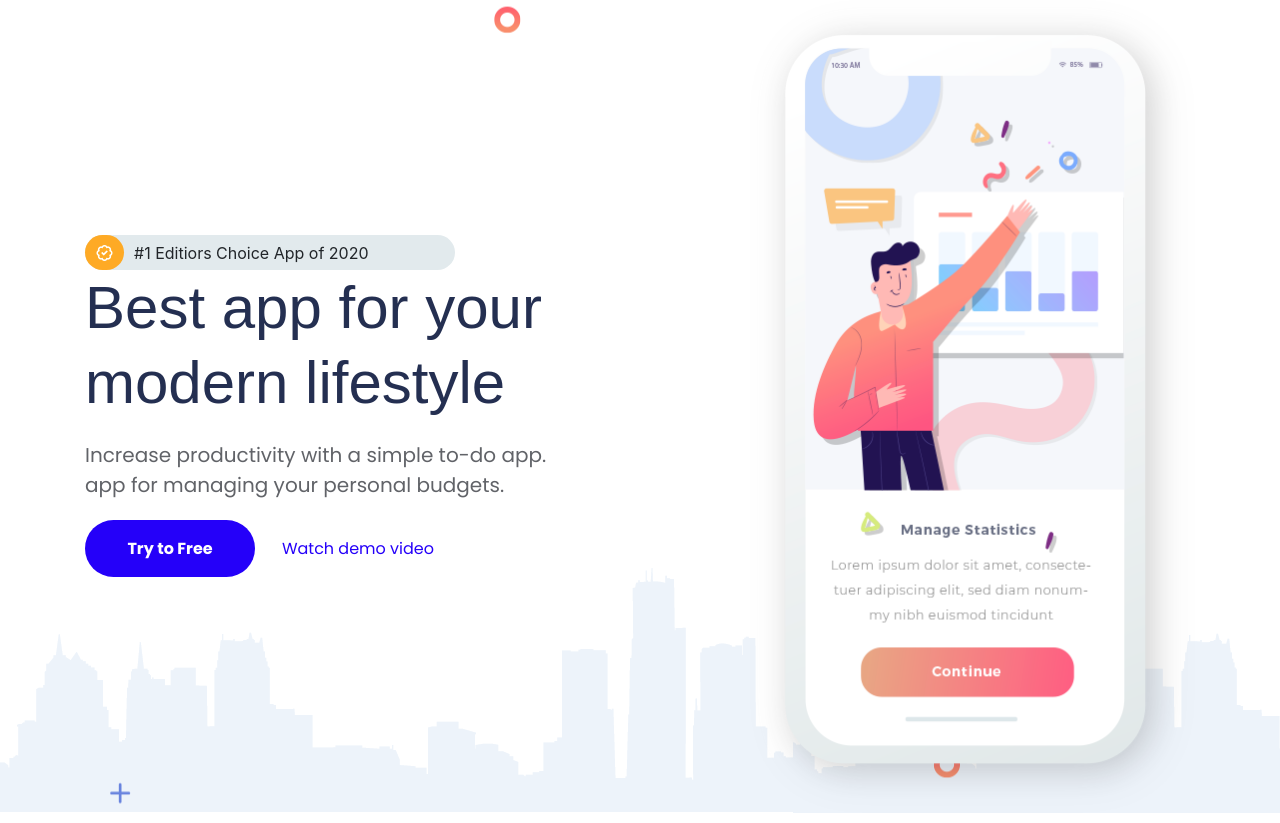
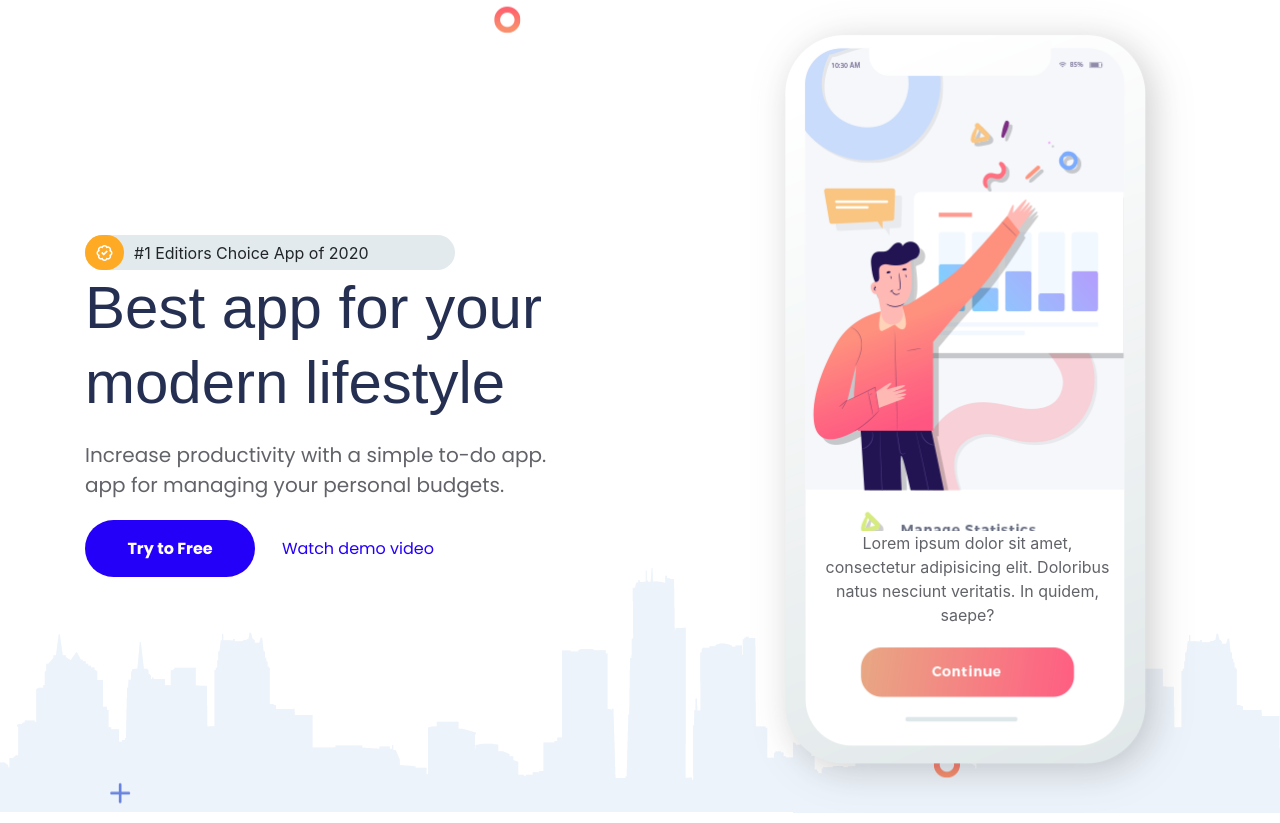
Before and after one commit to skripchak/applab, a PHP site: page / in a window 1280 px wide. Shown: the part 248-1071 px from the top of the page. Run offline with PHP 8.4, Linux system fonts and the light colour scheme; some libraries are stand-ins or nearby versions.

Commit message:
Added to block in image

```diff
--- a/assets/css/main.css
+++ b/assets/css/main.css
@@ -1,4 +1,22 @@
-@import url(https://fonts.googleapis.com/css2?family=Poppins:wght@100;200;300;400;500;600;700;900&display=swap);header {
+@import url(https://fonts.googleapis.com/css2?family=Poppins:wght@100;200;300;400;500;600;700;900&display=swap);* {
+  padding: 0;
+  margin: 0;
+  text-decoration: none; }
+  * ul, * li {
+    padding: 0;
+    margin: 0;
+    list-style: none; }
+  * .btn {
+    font-family: Poppins, sans-serif;
+    font-size: 1rem;
+    color: white; }
+  @media (max-width: 991.98px) {
+    * {
+      text-align: center; }
+      * .apps_features, * .best_app, * .choose_app, * .code_integration, * .download, * .extra_charges, * .likes, * .questions, * .satisfaction, * .ultimate_features {
+        padding: 50px 0; } }
+
+header {
   padding: 100px 0 70px;
   margin: auto; }
   header .row {
@@ -62,7 +80,7 @@
       display: flex;
       justify-content: center;
       align-items: center;
-      color: #fff;
+      color: white;
       margin: 0 10px 0 0; }
   .best-app .title {
     line-height: 75px;
@@ -82,7 +100,7 @@
     .best-app .link .btn {
       font-family: Poppins, sans-serif;
       font-size: 1rem;
-      color: #fff;
+      color: white;
       font-weight: 700;
       width: 170px;
       height: 57px;
@@ -141,7 +159,7 @@
     color: #40975f; }
   .apps_features .row .wrapper {
     margin: 92px 0; }
-    .apps_features .row .wrapper .row {
+    .apps_features .row .wrapper .wro {
       max-width: 450px;
       margin: auto; }
   .apps_features .row .caption {
@@ -212,7 +230,7 @@
   .code_integration .row .wrapper .btn {
     font-family: Poppins, sans-serif;
     font-size: 1rem;
-    color: #fff;
+    color: white;
     font-weight: 700;
     border-radius: 29px;
     background-color: #2500f9;
@@ -249,7 +267,7 @@
       padding: 15px 0; }
 
 @media (max-width: 1199.98px) {
-  .ultimate_features .container .row {
+  .ultimate_features .container .wro {
     align-items: center;
     margin: auto;
     text-align: center; }
@@ -327,7 +345,7 @@
     .extra_charges .wrap_switch .switch .btn_active {
       font-family: Poppins, sans-serif;
       font-size: 1rem;
-      color: #fff;
+      color: white;
       margin: auto;
       font-weight: 700;
       width: 136px;
@@ -345,7 +363,7 @@
     .extra_charges .aside .wrapper {
       box-shadow: 4px 55px 62px rgba(144, 163, 177, 0.18);
       border-radius: 9px;
-      background-color: #ffffff;
+      background-color: white;
       margin: 50px 0; }
       .extra_charges .aside .wrapper .top {
         background: linear-gradient(to bottom, #fefeff, #f4f7f9); }
@@ -385,7 +403,7 @@
         background-color: #2500f9;
         font-family: "Poppins - Semi Bold", sans-serif;
         font-size: 1rem;
-        color: #fff;
+        color: white;
         margin: 20px 0; }
         @media (max-width: 575.98px) {
           .extra_charges .aside .wrapper .bottom .btn {
@@ -503,7 +521,7 @@ footer {
       footer .container .row .logo p {
         padding: 0;
         margin: 0;
-        color: #fff; }
+        color: white; }
       footer .container .row .logo .orange {
         color: #fcae61; }
     footer .container .row .nav .menu {
@@ -520,31 +538,26 @@ footer {
       footer .container .row .nav .menu li a {
         font-family: Poppins, sans-serif;
         font-size: 1rem;
-        color: #fff; }
+        color: white; }
     footer .container .row .socials i {
-      color: #fff;
+      color: white;
       padding: 0 11.4px; }
     footer .container .row .copyright {
       font-family: Poppins, sans-serif;
       font-size: 0.875rem;
-      color: #fff;
+      color: white;
       opacity: 0.21;
       padding: 91px 0 0; }
 
-* {
-  padding: 0;
-  margin: 0;
-  text-decoration: none; }
-  * ul, * li {
-    padding: 0;
-    margin: 0;
-    list-style: none; }
-  * .btn {
-    font-family: Poppins, sans-serif;
-    font-size: 1rem;
-    color: #fff; }
-  @media (max-width: 991.98px) {
-    * {
-      text-align: center; }
-      * .apps_features, * .best_app, * .choose_app, * .code_integration, * .download, * .extra_charges, * .likes, * .questions, * .satisfaction, * .ultimate_features {
-        padding: 50px 0; } }
+#image {
+  position: relative; }
+  #image .wrap {
+    background: white;
+    text-align: center;
+    display: flex;
+    justify-content: center;
+    width: 60%;
+    position: absolute;
+    bottom: 170px;
+    left: 90px;
+    color: #616368; }
--- a/assets/main.js
+++ b/assets/main.js
@@ -91,9 +91,9 @@
   !*** ./scss/main.scss ***!
   \************************/
 /*! no static exports found */
-/***/ (function(module, exports) {
+/***/ (function(module, exports, __webpack_require__) {
 
-eval("throw new Error(\"Module build failed (from ./node_modules/sass-loader/dist/cjs.js):\\n\\n          @include font($family: \\\"Poppins - Semi Bold\\\",#fff);\\n                                                      ^\\n      Ordinal arguments must precede named arguments\\n      in /home/sooqqa/Applab/scss/components/extra_charges.scss (line 86, column 56)\");\n\n//# sourceURL=webpack:///./scss/main.scss?");
+eval("module.exports = __webpack_require__.p + \"css/main.css\";\n\n//# sourceURL=webpack:///./scss/main.scss?");
 
 /***/ }),
 
--- a/index.html
+++ b/index.html
@@ -73,8 +73,12 @@
                     <a class="d-sm-block d-none" href="#">Watch demo video</a>
                 </div>
             </div>
-            <div class="image col-lg-5 ">
+            <div class="image col-lg-5 " id="image">
                 <img class="w-sm-100" src="images/phone.png" alt="phone">
+                <div class="wrap">
+                    <p>Lorem ipsum dolor sit amet, consectetur adipisicing elit.
+                        Doloribus natus nesciunt veritatis. In quidem, saepe?</p>
+                </div>
             </div>
         </div>
     </div>
--- a/phptest/index.php
+++ /dev/null
@@ -1,2 +0,0 @@
-<?php
-echo "Hello";
--- a/scss/components/_global.scss
+++ b/scss/components/_global.scss
@@ -1,5 +1,6 @@
 *{
-  @include pm();
+
+  @include pm;
   text-decoration: none;
 
   ul, li, {
--- a/scss/components/extra_charges.scss
+++ b/scss/components/extra_charges.scss
@@ -83,7 +83,7 @@
           height: 56px;
           border-radius: 28px;
           background-color: $sapphirine;
-          @include font($family: "Poppins - Semi Bold",#fff);
+          @include font($family: "Poppins - Semi Bold",$color: white);
           margin: 20px 0;
           @media (max-width: 575.98px) {
             width: 100%;
--- a/scss/main.scss
+++ b/scss/main.scss
@@ -1,5 +1,5 @@
+@import "components/_mixins.scss";
 @import "components/_global.scss";
-@import "components/_mixins.scss";
 @import "components/_variables.scss";
 @import "components/header.scss";
 @import "components/best_app.scss";
@@ -13,3 +13,19 @@
 @import "components/questions.scss";
 @import "components/download.scss";
 @import "components/footer.scss";
+
+
+#image{
+  position: relative;
+  .wrap{
+    background: white;
+    text-align: center;
+    display: flex;
+    justify-content: center;
+    width: 60%;
+    position: absolute;
+    bottom: 170px;
+    left: 90px;
+    color: $grey;
+  }
+}
```
Also changed, not shown: js/main.js (line endings or trailing spaces), 1 other file.
